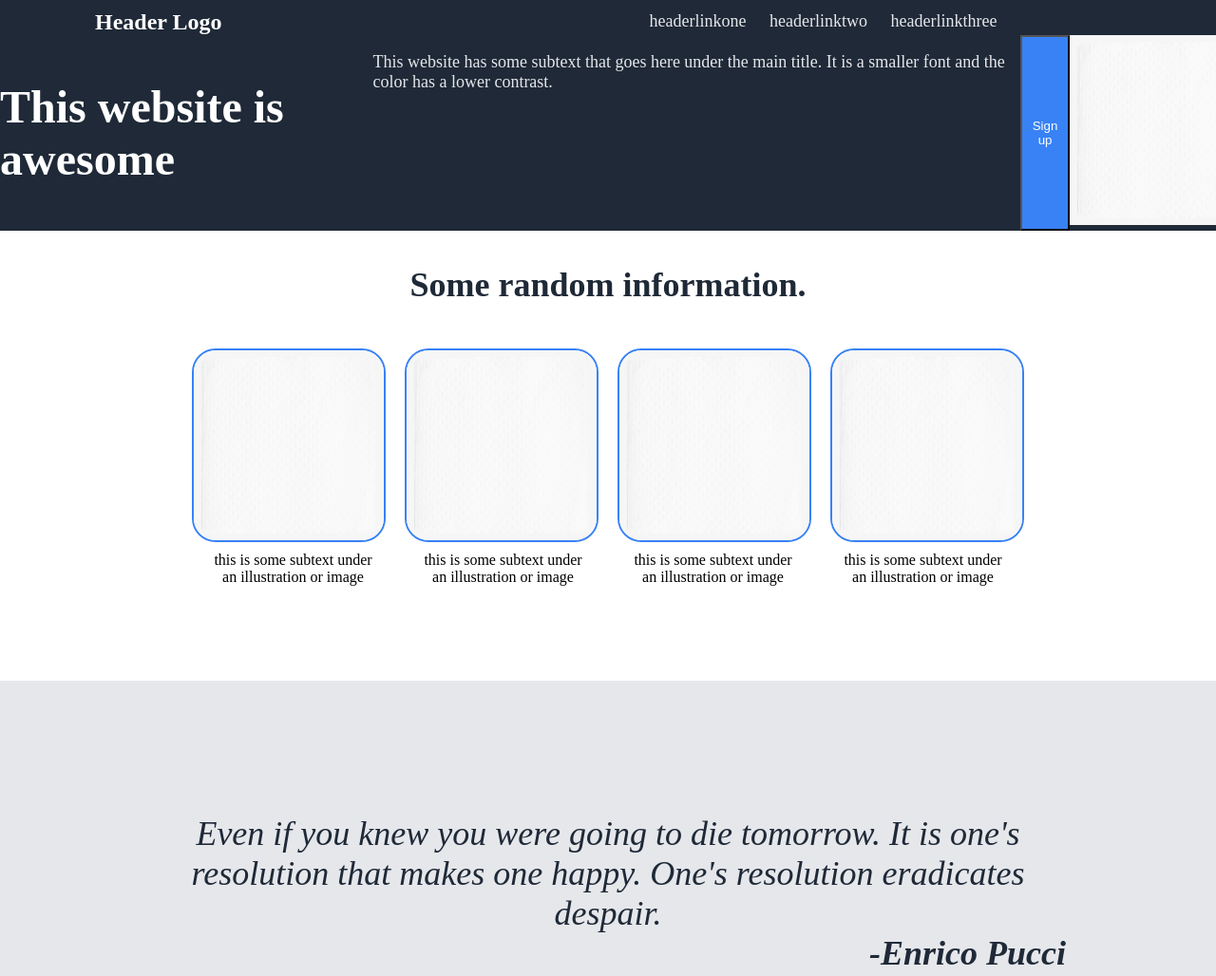
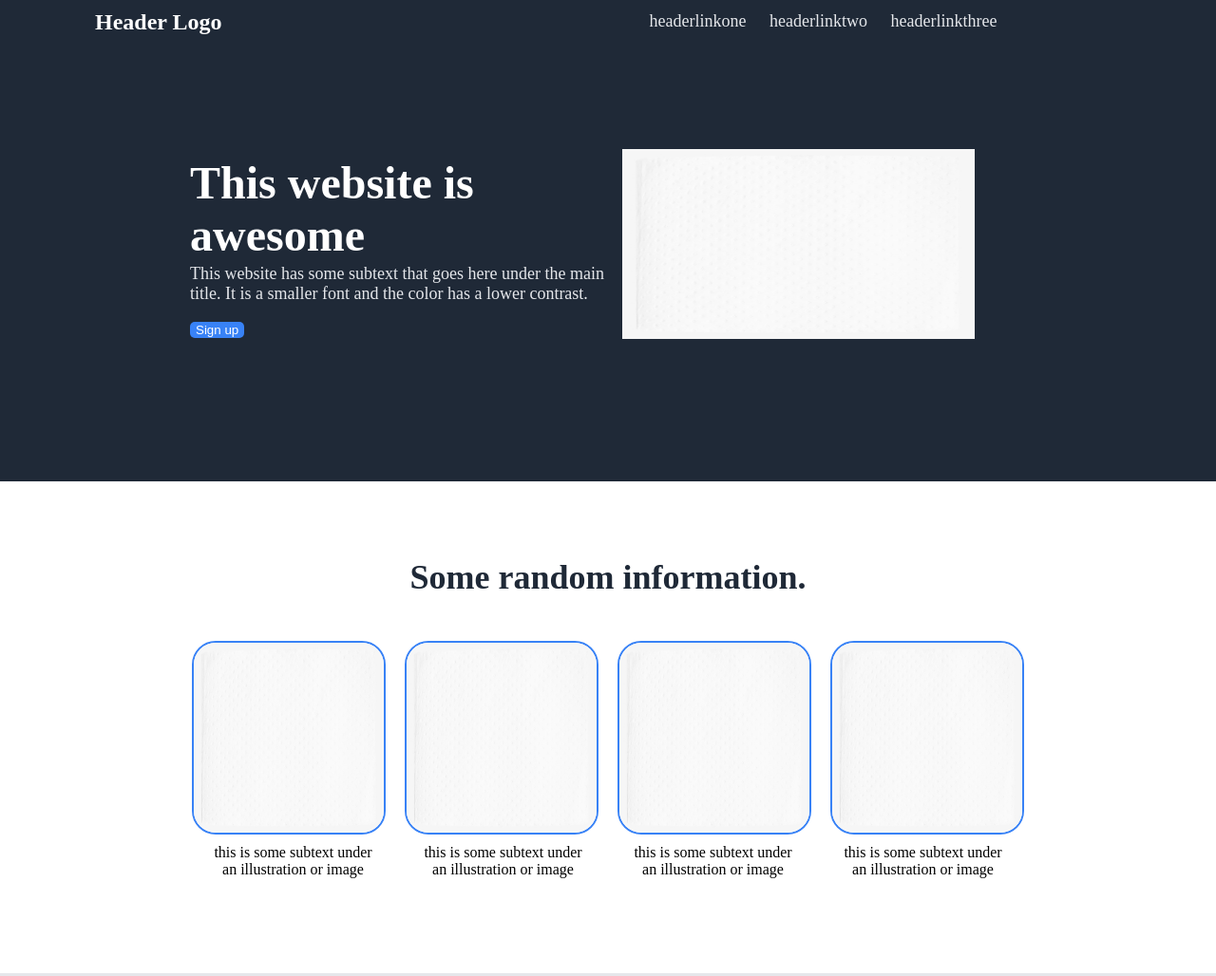
Before and after one commit to DSergent1/landing_page, a plain HTML site: page index.html in a window 1280 px wide. Shown: the top 1028 px of the page at 95% size. Drawn offline with Linux system fonts and the light colour scheme; files that its build step writes are made by us from their sources; files whose address does not match are found by name.

Commit message:
finished hero section

```diff
--- a/index.html
+++ b/index.html
@@ -16,10 +16,12 @@
 </div>
 
 <div class= "hero">
-  <p class = "Mainhero leftHero">This website is awesome</p>
-  <p class = "heroSub leftHero">This website has some subtext that goes here under the main title. It is a smaller font and the color has a lower contrast.</p>
+ <div class = "leftHero">
+  <p class = "Mainhero">This website is awesome</p>
+  <p class = "heroSub">This website has some subtext that goes here under the main title. It is a smaller font and the color has a lower contrast.</p>
   <button class = "leftHero">Sign up</button>
-  <img class = "rightHero" src = "/home/curry_ninja/repos/landing_page/117-1172906_fidji-dinner-in-bernardaud-square-white-plate-png.png" alt = "white square" width ="200" height = "200">
+ </div>
+  <img class = "rightHero" src = "/home/curry_ninja/repos/landing_page/117-1172906_fidji-dinner-in-bernardaud-square-white-plate-png.png" alt = "white square" width ="700" height = "200">
 </div>
 </div>
 
--- a/style.css
+++ b/style.css
@@ -26,22 +26,26 @@ margin: -8px -54px 0px -8px;
 button {
 color: white;
 background-color: #3882F6;
+border-radius: 5px;
+border: #3882F6;
 }
 
 .hero {
 color: white;
 display: flex;
+margin: 80px 0px 80px 200px;
 
 }
 
 .Mainhero{
 font-size: 48px;
 font-weight: 800;
+margin-bottom: -15px;
+
+
 }
 
-.leftHero {
 
-}
 
 .heroSub {
 color: #E5E7EB;
@@ -53,6 +57,10 @@ font-size: 36px;
 color: #1F2937;
 font-weight: 800;
 text-align: center;
+}
+
+.rightHero {
+margin: 40px 300px 150px 0px;
 }
 
 .bottomhalf {
```
